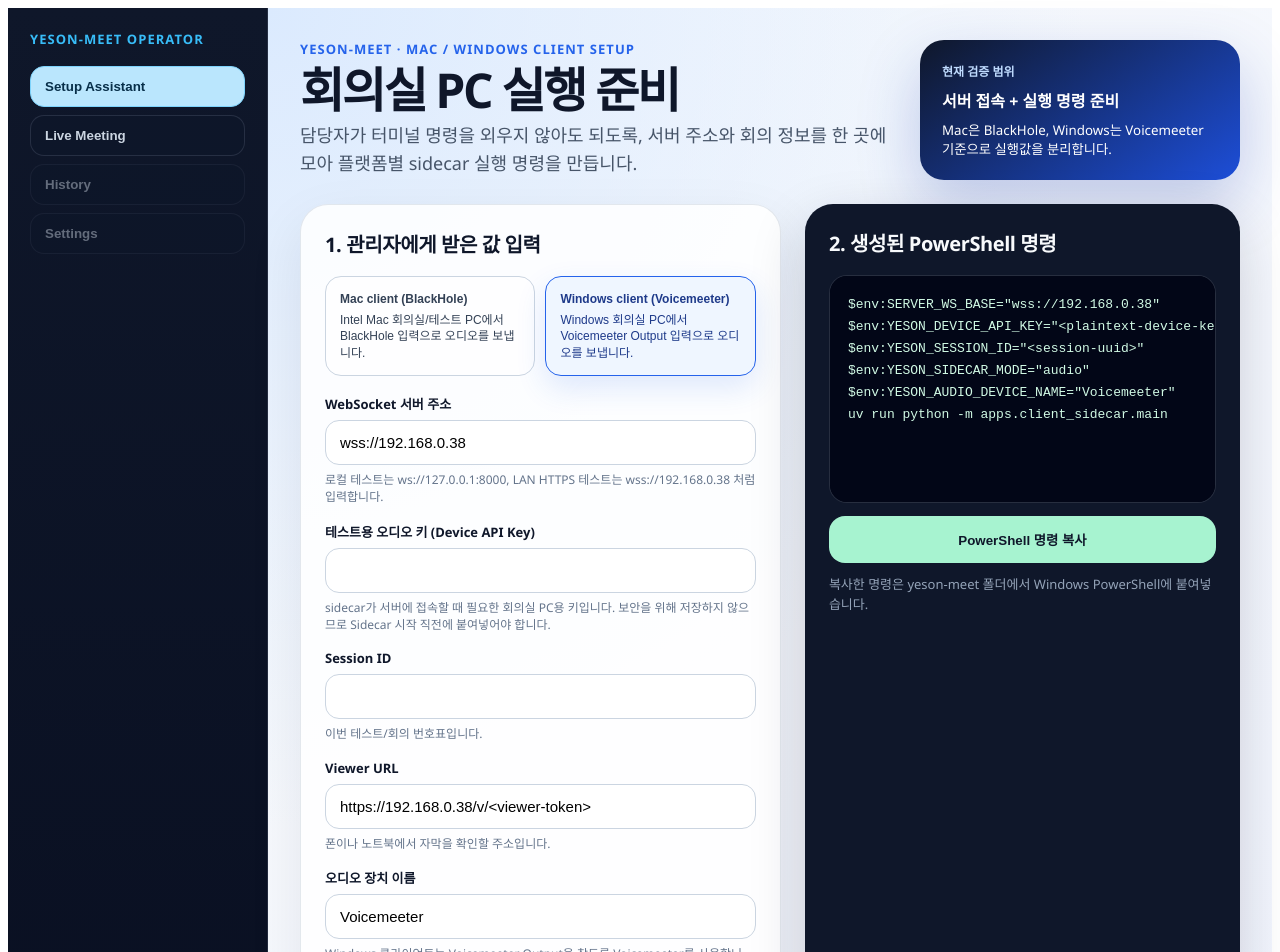
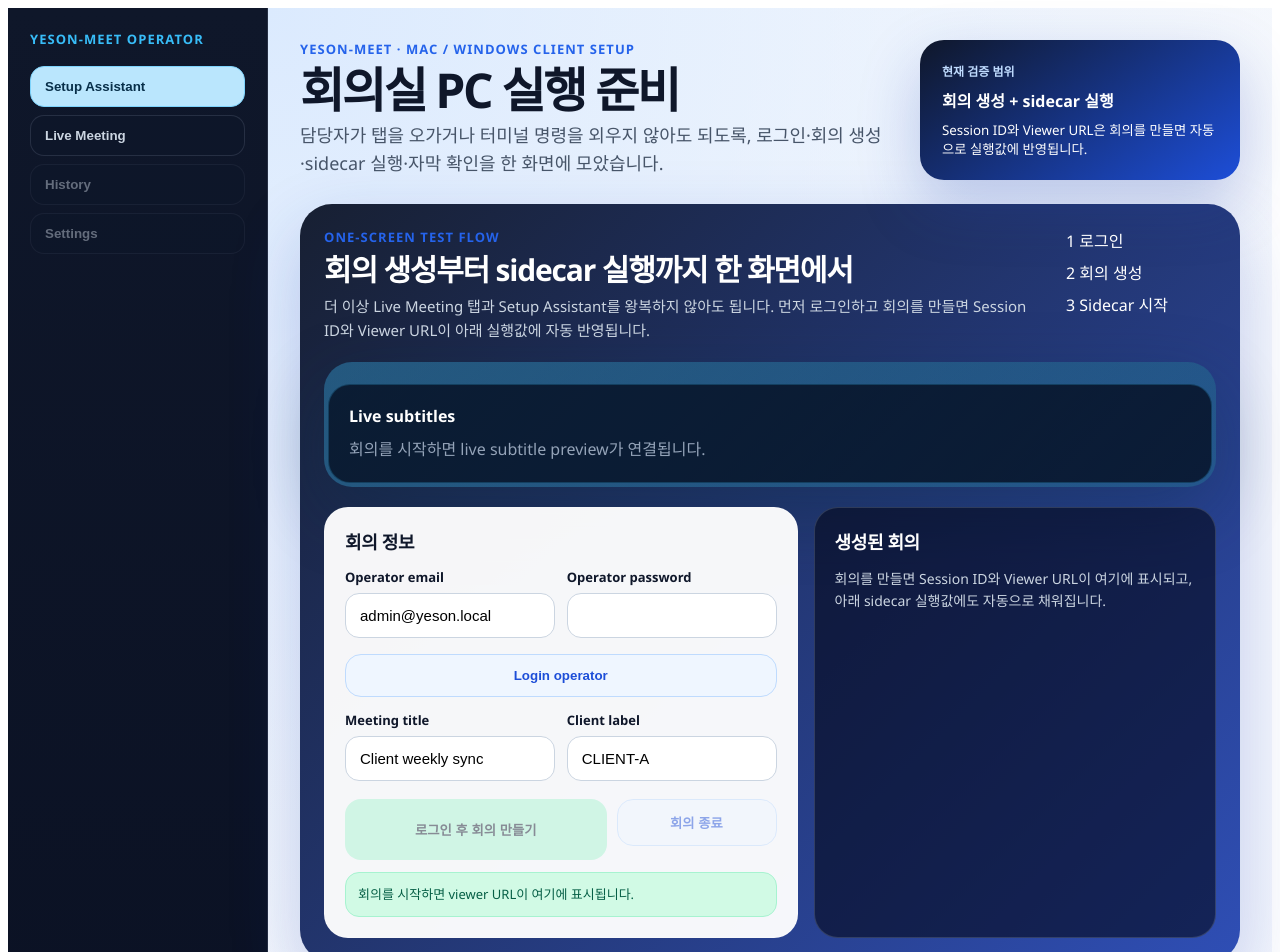
Before and after one commit to yesonsys03-web/yeson_meet, a React (Vite) app in the folder apps/desktop/: page / in a window 1280 px wide. Shown: the top 952 px of the page. Built offline with nearby package versions, Linux system fonts and the light colour scheme; no server answers.

Commit message:
feat(desktop): add setup quick start panel
Ultraworked with [Sisyphus](https://github.com/code-yeongyu/oh-my-openagent)

Co-authored-by: Sisyphus <clio-agent@sisyphuslabs.ai>

```diff
--- /dev/null
+++ b/apps/desktop/src/setup/MeetingQuickStartPanel.tsx
@@ -0,0 +1,102 @@
+// === ANCHOR: MEETING_QUICK_START_PANEL_START ===
+import { LiveSubtitlePreview } from "../console/LiveSubtitlePreview";
+import { useMeetingLifecycle } from "../console/useMeetingLifecycle";
+import { styles } from "./styles";
+
+export function MeetingQuickStartPanel() {
+  const lifecycle = useMeetingLifecycle();
+  const canStartMeeting = Boolean(lifecycle.draft.operatorToken) && !lifecycle.busy;
+  const activeSessionId = lifecycle.createdSession?.session_id ?? null;
+
+  return (
+    <section style={styles.quickStartPanel}>
+      <div style={styles.quickStartHeader}>
+        <div>
+          <p style={styles.eyebrow}>one-screen test flow</p>
+          <h2 style={styles.quickStartTitle}>회의 생성부터 sidecar 실행까지 한 화면에서</h2>
+          <p style={styles.quickStartIntro}>
+            더 이상 Live Meeting 탭과 Setup Assistant를 왕복하지 않아도 됩니다. 먼저 로그인하고 회의를 만들면 Session ID와 Viewer URL이 아래 실행값에 자동 반영됩니다.
+          </p>
+        </div>
+        <div style={styles.quickStartSteps}>
+          <span>1 로그인</span>
+          <span>2 회의 생성</span>
+          <span>3 Sidecar 시작</span>
+        </div>
+      </div>
+
+      <div style={styles.quickStartSubtitleDock}>
+        <LiveSubtitlePreview operatorToken={lifecycle.draft.operatorToken} sessionId={activeSessionId} />
+      </div>
+
+      <div style={styles.quickStartGrid}>
+        <div style={styles.quickStartCard}>
+          <h3 style={styles.quickStartCardTitle}>회의 정보</h3>
+          <div style={styles.fieldRow}>
+            <QuickField label="Operator email" value={lifecycle.draft.email} type="email" onChange={(value) => lifecycle.updateDraft("email", value)} />
+            <QuickField label="Operator password" value={lifecycle.draft.password} type="password" onChange={(value) => lifecycle.updateDraft("password", value)} />
+          </div>
+          <button type="button" onClick={lifecycle.login} disabled={lifecycle.busy} style={styles.secondaryLightButton}>
+            {lifecycle.draft.operatorToken ? "Operator login 완료" : "Login operator"}
+          </button>
+          <div style={styles.fieldRow}>
+            <QuickField label="Meeting title" value={lifecycle.draft.title} onChange={(value) => lifecycle.updateDraft("title", value)} />
+            <QuickField label="Client label" value={lifecycle.draft.clientLabel} onChange={(value) => lifecycle.updateDraft("clientLabel", value)} />
+          </div>
+          <div style={styles.quickStartActions}>
+            <button type="button" onClick={lifecycle.startMeeting} disabled={!canStartMeeting} style={{ ...styles.primaryButton, ...(!canStartMeeting ? styles.disabledButton : null) }}>
+              {lifecycle.draft.operatorToken ? "회의 만들기" : "로그인 후 회의 만들기"}
+            </button>
+            <button type="button" onClick={lifecycle.finishMeeting} disabled={lifecycle.busy || !activeSessionId} style={{ ...styles.secondaryLightButton, ...(lifecycle.busy || !activeSessionId ? styles.disabledButton : null) }}>
+              회의 종료
+            </button>
+          </div>
+          <div style={lifecycle.errorText ? styles.quickStartError : styles.quickStartStatus}>
+            {lifecycle.errorText || lifecycle.statusText}
+          </div>
+        </div>
+
+        <div style={styles.quickStartCardDark}>
+          <h3 style={styles.quickStartCardTitleDark}>생성된 회의</h3>
+          {lifecycle.createdSession ? (
+            <>
+              <div style={styles.quickStartSessionBox}>
+                <span>Session ID</span>
+                <strong>{lifecycle.createdSession.session_id}</strong>
+              </div>
+              <div style={styles.quickStartSessionBox}>
+                <span>Viewer URL</span>
+                <strong>{lifecycle.createdSession.viewer_url}</strong>
+              </div>
+              <button type="button" onClick={lifecycle.copyViewerUrl} style={styles.secondaryButton}>
+                Viewer URL 복사
+              </button>
+            </>
+          ) : (
+            <p style={styles.quickStartEmpty}>회의를 만들면 Session ID와 Viewer URL이 여기에 표시되고, 아래 sidecar 실행값에도 자동으로 채워집니다.</p>
+          )}
+        </div>
+      </div>
+    </section>
+  );
+}
+
+function QuickField({
+  label,
+  value,
+  onChange,
+  type = "text",
+}: {
+  label: string;
+  value: string;
+  onChange: (value: string) => void;
+  type?: string;
+}) {
+  return (
+    <label style={styles.field}>
+      <span style={styles.label}>{label}</span>
+      <input type={type} value={value} onChange={(event) => onChange(event.currentTarget.value)} style={styles.input} />
+    </label>
+  );
+}
+// === ANCHOR: MEETING_QUICK_START_PANEL_END ===
--- a/apps/desktop/src/setup/SetupAssistant.tsx
+++ b/apps/desktop/src/setup/SetupAssistant.tsx
@@ -1,6 +1,7 @@
 // === ANCHOR: SETUPASSISTANT_START ===
 import { useEffect, useMemo, useState } from "react";
 import { Field } from "./Field";
+import { MeetingQuickStartPanel } from "./MeetingQuickStartPanel";
 import { PlatformRunbookPanel } from "./PlatformRunbookPanel";
 import { PlatformSelector } from "./PlatformSelector";
 import { SidecarRunnerPanel } from "./SidecarRunnerPanel";
@@ -102,19 +103,21 @@
           <p style={styles.eyebrow}>yeson-meet · Mac / Windows client setup</p>
           <h1 style={styles.title}>회의실 PC 실행 준비</h1>
           <p style={styles.subtitle}>
-            담당자가 터미널 명령을 외우지 않아도 되도록, 서버 주소와 회의 정보를 한 곳에 모아 플랫폼별 sidecar 실행 명령을 만듭니다.
+            담당자가 탭을 오가거나 터미널 명령을 외우지 않아도 되도록, 로그인·회의 생성·sidecar 실행·자막 확인을 한 화면에 모았습니다.
           </p>
         </div>
         <div style={styles.statusCard}>
           <span style={styles.statusLabel}>현재 검증 범위</span>
-          <strong>서버 접속 + 실행 명령 준비</strong>
-          <small>Mac은 BlackHole, Windows는 Voicemeeter 기준으로 실행값을 분리합니다.</small>
+          <strong>회의 생성 + sidecar 실행</strong>
+          <small>Session ID와 Viewer URL은 회의를 만들면 자동으로 실행값에 반영됩니다.</small>
         </div>
       </section>
 
+      <MeetingQuickStartPanel />
+
       <main style={styles.grid}>
         <section style={styles.panel}>
-          <h2 style={styles.sectionTitle}>1. 관리자에게 받은 값 입력</h2>
+          <h2 style={styles.sectionTitle}>실행 환경 값</h2>
           <PlatformSelector value={values.platform} onChange={updatePlatform} />
           <Field
             label="WebSocket 서버 주소"
@@ -131,13 +134,13 @@
           />
           <Field
             label="Session ID"
-            help="이번 테스트/회의 번호표입니다."
+            help="회의를 만들면 자동으로 채워집니다. 필요할 때만 직접 수정하세요."
             value={values.sessionId}
             onChange={(value) => updateValue("sessionId", value)}
           />
           <Field
             label="Viewer URL"
-            help="폰이나 노트북에서 자막을 확인할 주소입니다."
+            help="회의를 만들면 자동으로 채워집니다. 폰이나 노트북에서 자막을 확인할 주소입니다."
             value={values.viewerUrl}
             onChange={(value) => updateValue("viewerUrl", value)}
           />
--- a/apps/desktop/src/setup/styles.ts
+++ b/apps/desktop/src/setup/styles.ts
@@ -65,6 +65,142 @@
     display: "grid",
     gridTemplateColumns: "minmax(0, 1.05fr) minmax(360px, .95fr)",
     gap: 24,
+  },
+  quickStartPanel: {
+    marginBottom: 24,
+    padding: 24,
+    borderRadius: 32,
+    background: "linear-gradient(135deg, rgba(15,23,42,.96), rgba(30,64,175,.92))",
+    color: "white",
+    boxShadow: "0 28px 70px rgba(30,64,175,.24)",
+  },
+  quickStartHeader: {
+    display: "grid",
+    gridTemplateColumns: "minmax(0, 1fr) auto",
+    gap: 20,
+    alignItems: "start",
+    marginBottom: 20,
+  },
+  quickStartTitle: {
+    margin: "8px 0",
+    fontSize: 30,
+    lineHeight: 1.08,
+    letterSpacing: "-.04em",
+  },
+  quickStartIntro: {
+    maxWidth: 820,
+    margin: 0,
+    color: "#cbd5e1",
+    fontSize: 15,
+    lineHeight: 1.6,
+  },
+  quickStartSteps: {
+    display: "flex",
+    flexDirection: "column",
+    gap: 8,
+    minWidth: 150,
+  },
+  quickStartGrid: {
+    display: "grid",
+    gridTemplateColumns: "minmax(0, 1fr) minmax(360px, .85fr)",
+    gap: 16,
+    marginTop: 20,
+  },
+  quickStartCard: {
+    padding: 20,
+    borderRadius: 24,
+    color: "#0f172a",
+    background: "rgba(255,255,255,.96)",
+    border: "1px solid rgba(255,255,255,.22)",
+  },
+  quickStartCardDark: {
+    padding: 20,
+    borderRadius: 24,
+    color: "#e2e8f0",
+    background: "rgba(2,6,23,.58)",
+    border: "1px solid rgba(148,163,184,.25)",
+  },
+  quickStartCardTitle: {
+    margin: "0 0 14px",
+    fontSize: 18,
+    letterSpacing: "-.02em",
+  },
+  quickStartCardTitleDark: {
+    margin: "0 0 14px",
+    color: "white",
+    fontSize: 18,
+    letterSpacing: "-.02em",
+  },
+  fieldRow: {
+    display: "grid",
+    gridTemplateColumns: "repeat(2, minmax(0, 1fr))",
+    gap: 12,
+  },
+  quickStartActions: {
+    display: "grid",
+    gridTemplateColumns: "1fr 160px",
+    gap: 10,
+    marginTop: 2,
+  },
+  quickStartStatus: {
+    marginTop: 12,
+    padding: 12,
+    borderRadius: 14,
+    color: "#065f46",
+    background: "#d1fae5",
+    border: "1px solid #a7f3d0",
+    fontSize: 13,
+    lineHeight: 1.45,
+  },
+  quickStartError: {
+    marginTop: 12,
+    padding: 12,
+    borderRadius: 14,
+    color: "#9f1239",
+    background: "#ffe4e6",
+    border: "1px solid #fecdd3",
+    fontSize: 13,
+    lineHeight: 1.45,
+  },
+  quickStartSessionBox: {
+    display: "flex",
+    flexDirection: "column",
+    gap: 5,
+    marginBottom: 10,
+    padding: 12,
+    borderRadius: 14,
+    background: "rgba(15,23,42,.72)",
+    border: "1px solid rgba(148,163,184,.22)",
+    fontSize: 12,
+    overflowWrap: "anywhere",
+  },
+  quickStartEmpty: {
+    margin: 0,
+    color: "#cbd5e1",
+    fontSize: 14,
+    lineHeight: 1.55,
+  },
+  quickStartSubtitleDock: {
+    marginTop: 18,
+    padding: 4,
+    borderRadius: 28,
+    background: "linear-gradient(135deg, rgba(56,189,248,.34), rgba(16,185,129,.18))",
+    boxShadow: "0 24px 70px rgba(8,47,73,.32)",
+  },
+  secondaryLightButton: {
+    width: "100%",
+    marginBottom: 14,
+    padding: "13px 16px",
+    borderRadius: 16,
+    border: "1px solid #bfdbfe",
+    color: "#1d4ed8",
+    background: "#eff6ff",
+    fontWeight: 900,
+    cursor: "pointer",
+  },
+  disabledButton: {
+    opacity: 0.48,
+    cursor: "not-allowed",
   },
   panel: {
     padding: 24,
```
